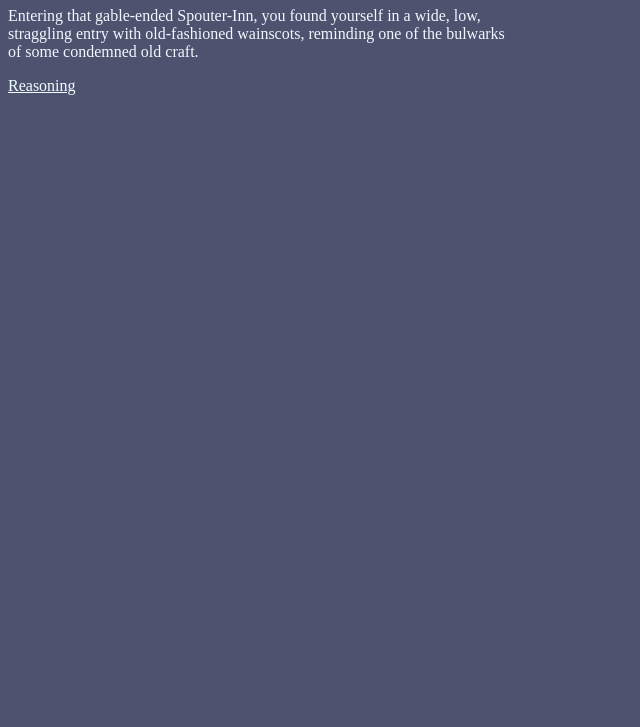
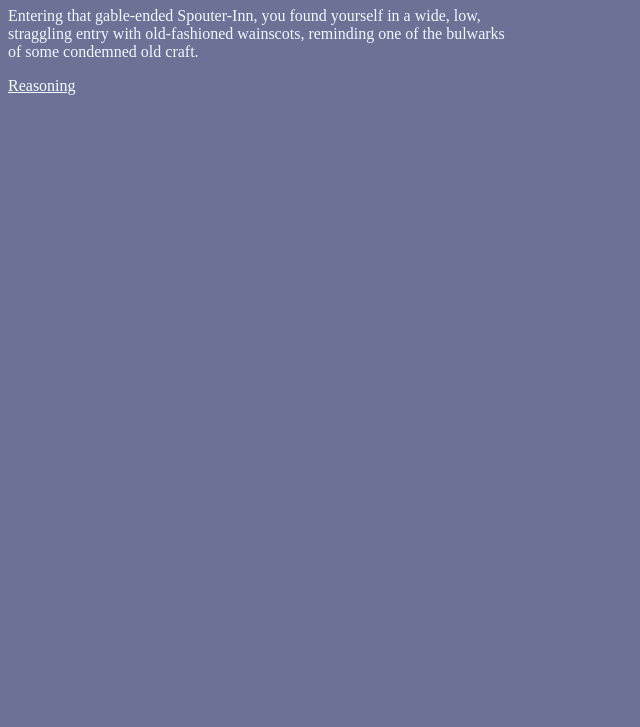
Before and after one commit to dianite99/HandMade-Website-P1, a plain HTML site: page index.html in a window 1280 px wide. Shown: the part 73-800 px from the top of the page, without its empty margins (0-640 px from the left). Drawn offline with Linux system fonts and the light colour scheme.

Commit message:
changed background color

```diff
--- a/style.css
+++ b/style.css
@@ -1,5 +1,5 @@
 body {
-    background-color: rgb(78, 82, 111);
+    background-color: rgb(108, 113, 150);
     color: aliceblue;
 }
 
```
